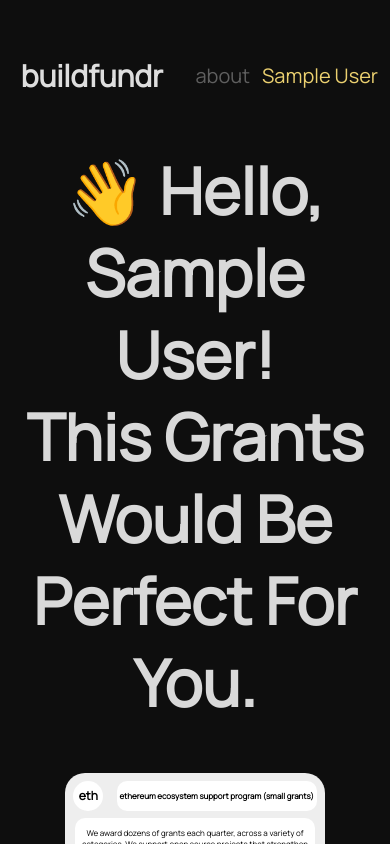
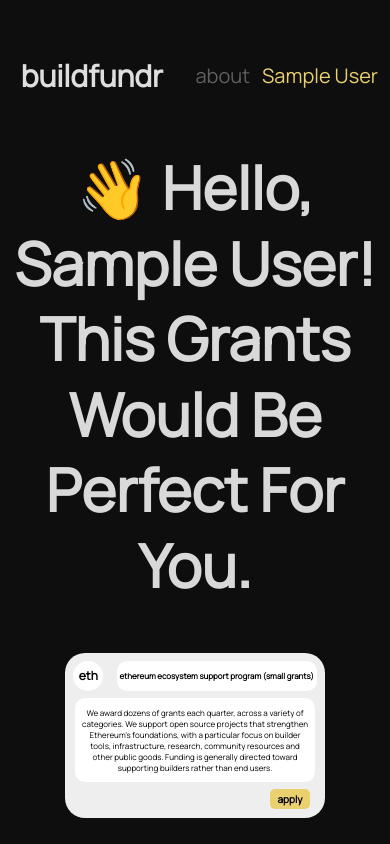
Before and after one commit to anxnt/buildfundr, a Next.js app: page /grants in a window 390 px wide. Shown: the top 844 px of the page. Built offline with nearby package versions, Linux system fonts and the light colour scheme; no server answers; sample sign-in values are in the browser's storage.

Commit message:
Update Home.module.css

```diff
--- a/styles/Home.module.css
+++ b/styles/Home.module.css
@@ -92,6 +92,11 @@ width: 1204px;
     height: 30px !important;
     font-size: 12px !important;
     margin-left: 280px !important;
+  }
+
+
+  .greeting{
+    font-size: 59px !important;
   }
 
 }
```
